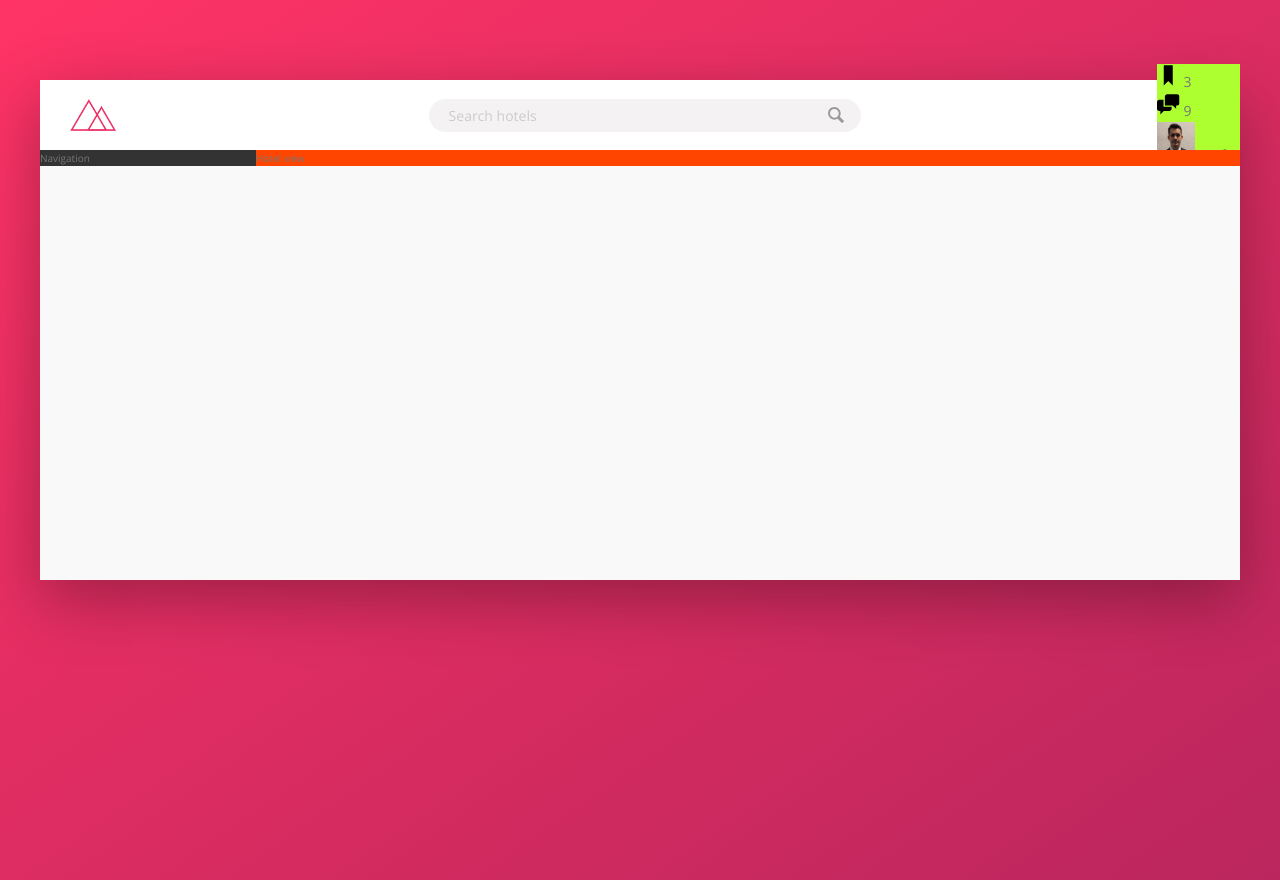
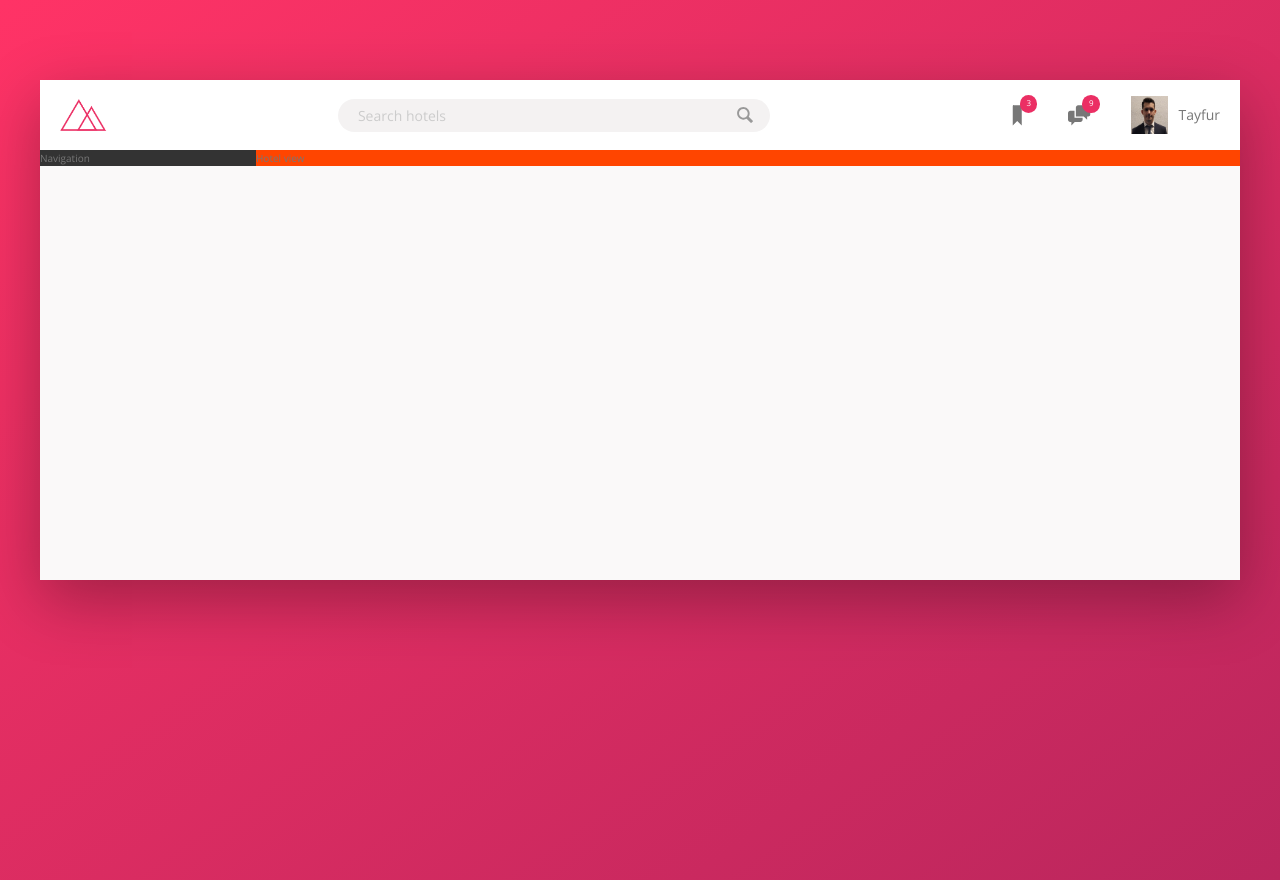
Before and after one commit to tayfurerkenci/trillo-scss-flexbox, a website: page index.html in a window 1280 px wide. Drawn offline with nearby package versions, Linux system fonts and the light colour scheme.

Commit message:
feat: completed header component

```diff
--- a/sass/_base.scss
+++ b/sass/_base.scss
@@ -30,6 +30,8 @@ Grey dark 3: #999
   --color-grey-dark-1: #333;
   --color-grey-dark-2: #777;
   --color-grey-dark-3: #999;
+
+  --color-white: #fff;
 
   --shadow-dark: 0 2rem 6rem rgba(0, 0, 0, 0.3);
 
--- a/sass/_components.scss
+++ b/sass/_components.scss
@@ -2,7 +2,7 @@
 // LOGO
 .logo {
   height: 3.25rem;
-  margin-left: 3rem;
+  margin-left: 2rem;
 }
 
 //////////////////////////////////////
@@ -65,27 +65,60 @@
 //////////////////////////////////////
 // USER NAVIGATION
 .user-nav {
-  background-color: greenyellow; // TODO: remove
+  display: flex;
+  align-items: center;
+  align-self: stretch;
+
+  & > * {
+    padding: 0 2rem;
+    cursor: pointer;
+    height: 100%;
+    display: flex;
+    align-items: center;
+  }
+
+  & > *:hover {
+    background-color: var(--color-grey-light-2);
+  }
 
   &__icon-box {
+    position: relative;
+    &:hover {
+      background-color: var(--color-grey-light-2);
+    }
   }
 
   &__icon {
     height: 2.25rem;
     width: 2.25rem;
+    fill: var(--color-grey-dark-2);
   }
 
   &__notification {
+    font-size: 0.8rem;
+    height: 1.75rem;
+    width: 1.75rem;
+    border-radius: 50%;
+    background-color: var(--color-primary);
+    color: var(--color-white);
+    position: absolute;
+    top: 1.5rem;
+    right: 1.1rem;
+
+    display: flex;
+    justify-content: center;
+    align-items: center;
   }
 
   &__user {
+    &:hover {
+      background-color: var(--color-grey-light-2);
+    }
   }
 
   &__user-photo {
     height: 3.75rem;
     width: 3.75rem;
-  }
-
-  &__user-name {
+    margin-right: 1rem;
   }
 }
```
Also changed, not shown: css/style.css.
